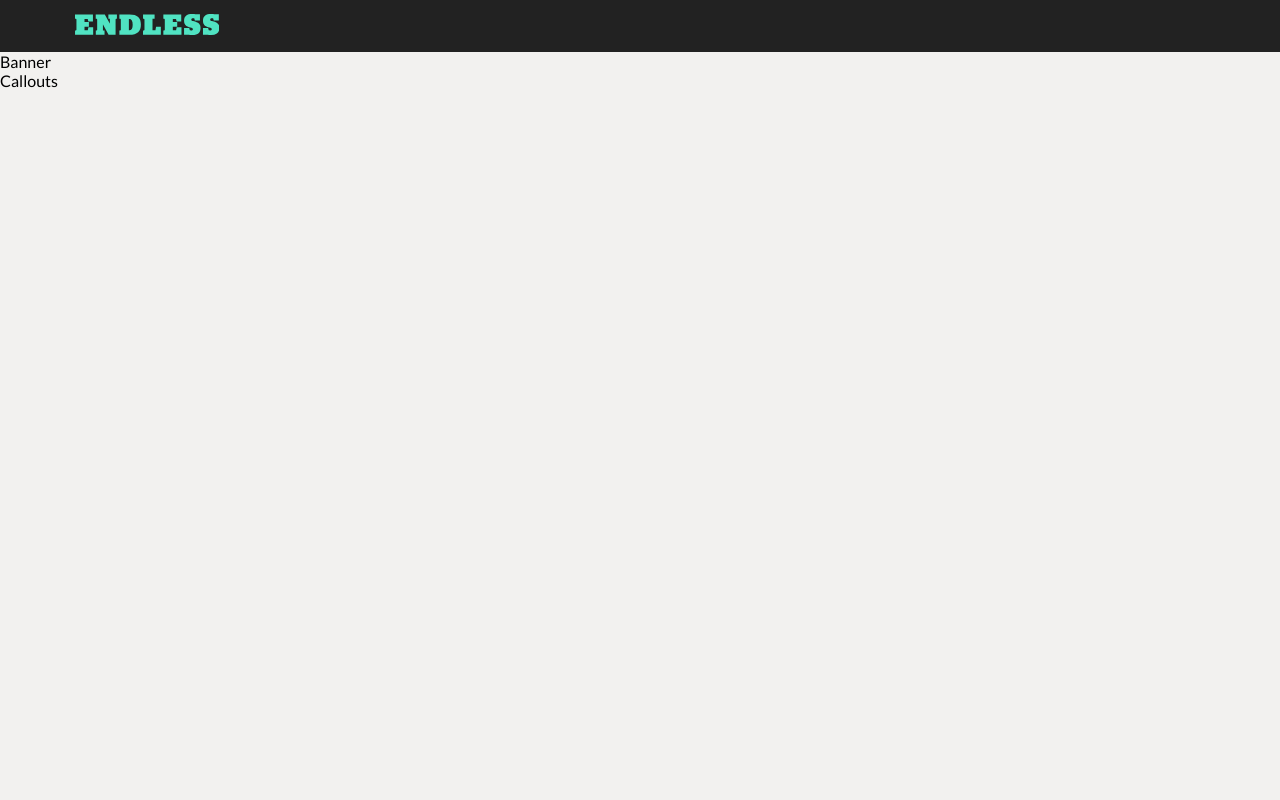
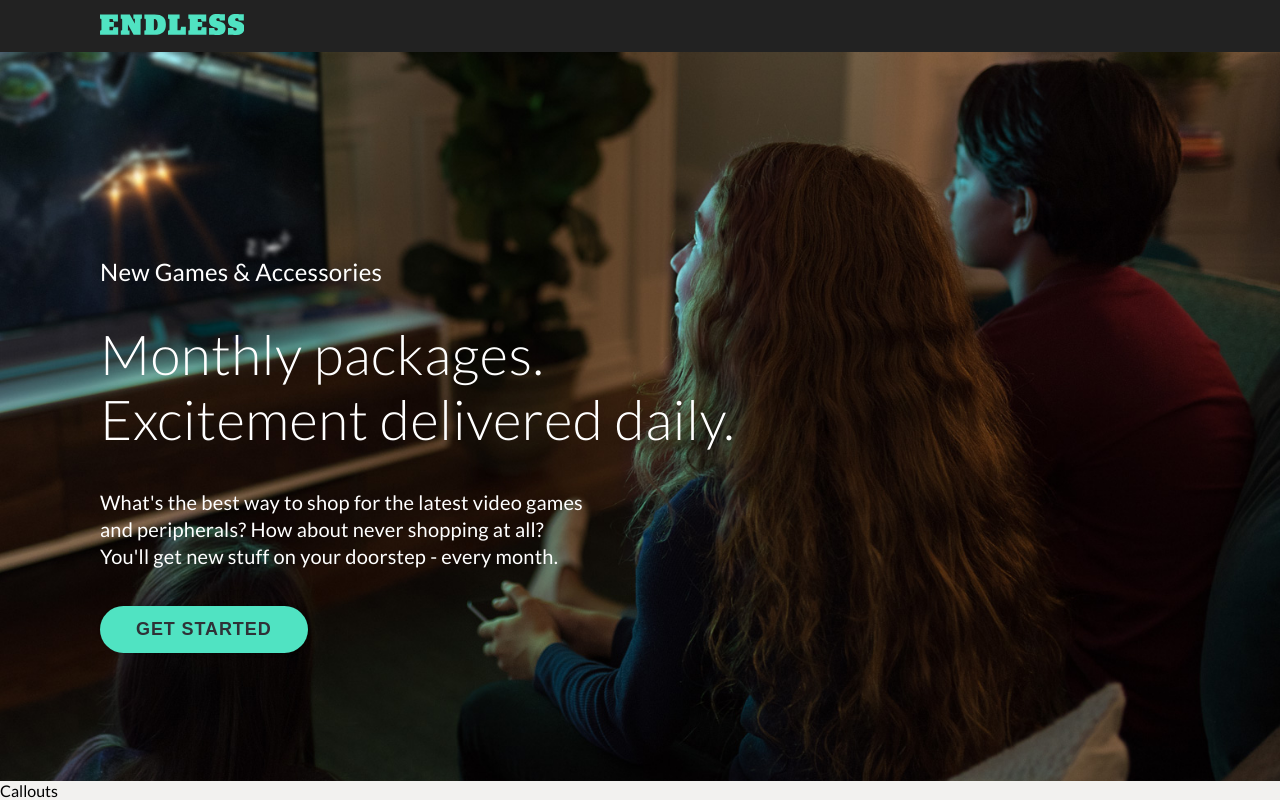
Before and after one commit to singlestone/front-end-technical-exercise-assets, a Vue app: page / in a window 1280 px wide. Built offline with nearby package versions, Linux system fonts and the light colour scheme.

Commit message:
Add banner section

```diff
--- a/src/App.vue
+++ b/src/App.vue
@@ -1,5 +1,5 @@
 <template>
-  <div>
+  <div class="app">
     <en-header />
     <en-banner />
     <en-callouts />
@@ -20,3 +20,11 @@ export default {
   }
 }
 </script>
+
+<style lang="scss" scoped>
+.app {
+  min-height: 100vh;
+  display: flex;
+  flex-direction: column;
+}
+</style>
--- /dev/null
+++ b/src/assets/styles/_variables.scss
@@ -0,0 +1,3 @@
+$bg-color: #f2f1ef;
+$primary-color: #50e3c2;
+$dark-color: #2f3237;
--- a/src/assets/styles/main.scss
+++ b/src/assets/styles/main.scss
@@ -1,13 +1,16 @@
+@import 'variables';
+
 html,
 body {
   font-family: 'Lato', sans-serif;
-  background: #f2f1ef;
+  background: $bg-color;
   margin: 0;
   padding: 0;
   height: 100%;
 }
 
 .container {
+  box-sizing: border-box;
   width: 1130px;
   max-width: 100%;
   margin: 0 auto;
--- a/src/components/EnBanner.vue
+++ b/src/components/EnBanner.vue
@@ -1,6 +1,21 @@
 <template>
   <div class="banner">
-    Banner
+    <div class="container">
+      <h2>New Games & Accessories</h2>
+
+      <h1>
+        Monthly packages. <br />
+        Excitement delivered daily.
+      </h1>
+
+      <p>
+        What's the best way to shop for the latest video games and peripherals?
+        How about never shopping at all? You'll get new stuff on your doorstep -
+        every month.
+      </p>
+
+      <button type="button" class="btn-start">Get Started</button>
+    </div>
   </div>
 </template>
 
@@ -10,4 +25,71 @@ export default {
 }
 </script>
 
-<style lang="scss" scoped></style>
+<style lang="scss" scoped>
+@import '@/assets/styles/variables';
+
+.banner {
+  flex: 1;
+  display: flex;
+  flex-direction: column;
+  justify-content: flex-end;
+
+  background-image: url('../assets/images/photo-couch.jpg');
+  background-image: -webkit-image-set(
+    url('../assets/images/photo-couch.jpg') 1x,
+    url('../assets/images/photo-couch_2x.jpg') 2x
+  );
+  background-image: image-set(
+    url('../assets/images/photo-couch.jpg') 1x,
+    url('../assets/images/photo-couch_2x.jpg') 2x
+  );
+  background-position: center;
+  background-repeat: no-repeat;
+  background-size: cover;
+  color: #fff;
+  padding: 10% 0;
+
+  h2 {
+    font-size: 24px;
+    font-weight: 400;
+    line-height: 27px;
+    letter-spacing: 0.01em;
+  }
+
+  h1 {
+    font-size: 55px;
+    font-weight: 300;
+    line-height: 65px;
+    letter-spacing: 0.01em;
+  }
+
+  p {
+    max-width: 490px;
+    font-size: 20px;
+    font-weight: 400;
+    line-height: 27px;
+    letter-spacing: 0.01em;
+    margin: 0 0 36px;
+  }
+
+  .btn-start {
+    border: none;
+    background-color: $primary-color;
+    border-radius: 999px;
+    color: $dark-color;
+    box-shadow: 2px 0 4px rgba(0, 0, 0, 0.3);
+    cursor: pointer;
+
+    padding: 13px 36px;
+    font-size: 18px;
+    font-weight: 700;
+    letter-spacing: 0.05em;
+    text-transform: uppercase;
+    transition: background-color 1s ease;
+
+    &:hover {
+      background-color: darken($primary-color, 17%);
+    }
+  }
+}
+</style>
--- a/src/components/EnHeader.vue
+++ b/src/components/EnHeader.vue
@@ -18,6 +18,8 @@ export default {
 </script>
 
 <style lang="scss" scoped>
+@import '@/assets/styles/variables';
+
 .header {
   display: flex;
   align-items: center;
@@ -26,7 +28,7 @@ export default {
 
   .logo {
     height: 21px;
-    fill: #50e3c2;
+    fill: $primary-color;
   }
 }
 </style>
```
Also changed, not shown: src/assets/images/photo-couch.jpg (renamed from photo-couch.jpg), src/assets/images/photo-couch_2x.jpg (renamed from photo-couch_2x.jpg).
